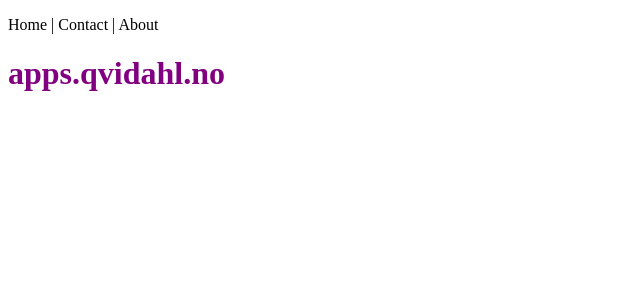
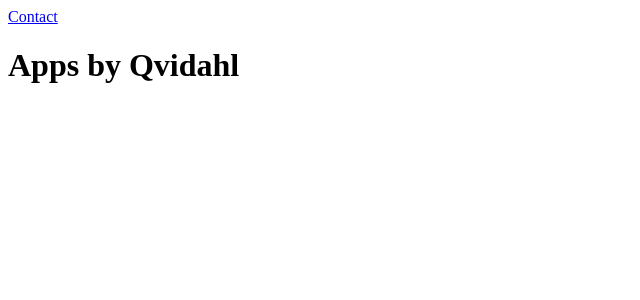
Before and after one commit to tplive/apps-qvidahl-no, a Gatsby app: page / in a window 1280 px wide. Shown: the top 300 px of the page, without its empty margins (0-640 px from the left). Built offline with nearby package versions, Linux system fonts and the light colour scheme.

Commit message:
Making scaffold

```diff
--- /dev/null
+++ b/src/components/header.js
@@ -0,0 +1,7 @@
+import React from "react"
+
+export default function Header(props) {
+    return (
+        <h1>{ props.headerText}</h1>
+    );
+}
--- a/src/pages/index.js
+++ b/src/pages/index.js
@@ -1,10 +1,12 @@
 import React from "react"
+import { Link } from "gatsby"
+import Header from "../components/header"
 
 export default function Home() {
     return (
         <div>
-        <p>Home | Contact | About</p>
-    <h1 style={{ color: `purple` }}>apps.qvidahl.no</h1>
+        <Link to="/contact/">Contact</Link>
+    <Header headerText="Apps by Qvidahl"/>
     </div>
     );
 }
```
Also changed, not shown: src/pages/about.js (added, +11 -0 lines), src/pages/contact.js (added, +15 -0 lines), 1 other file (tests, documents, lock files or other folders).
